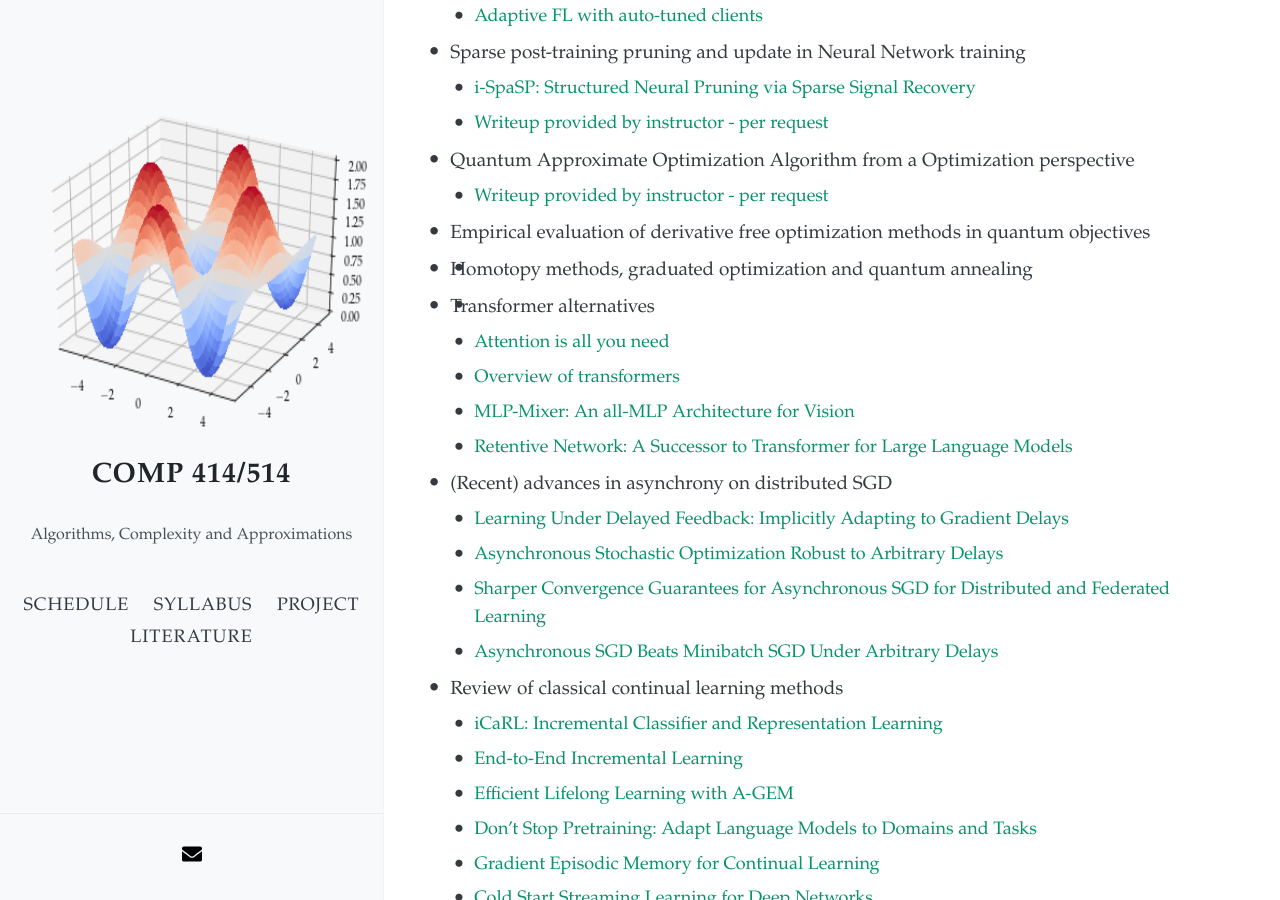
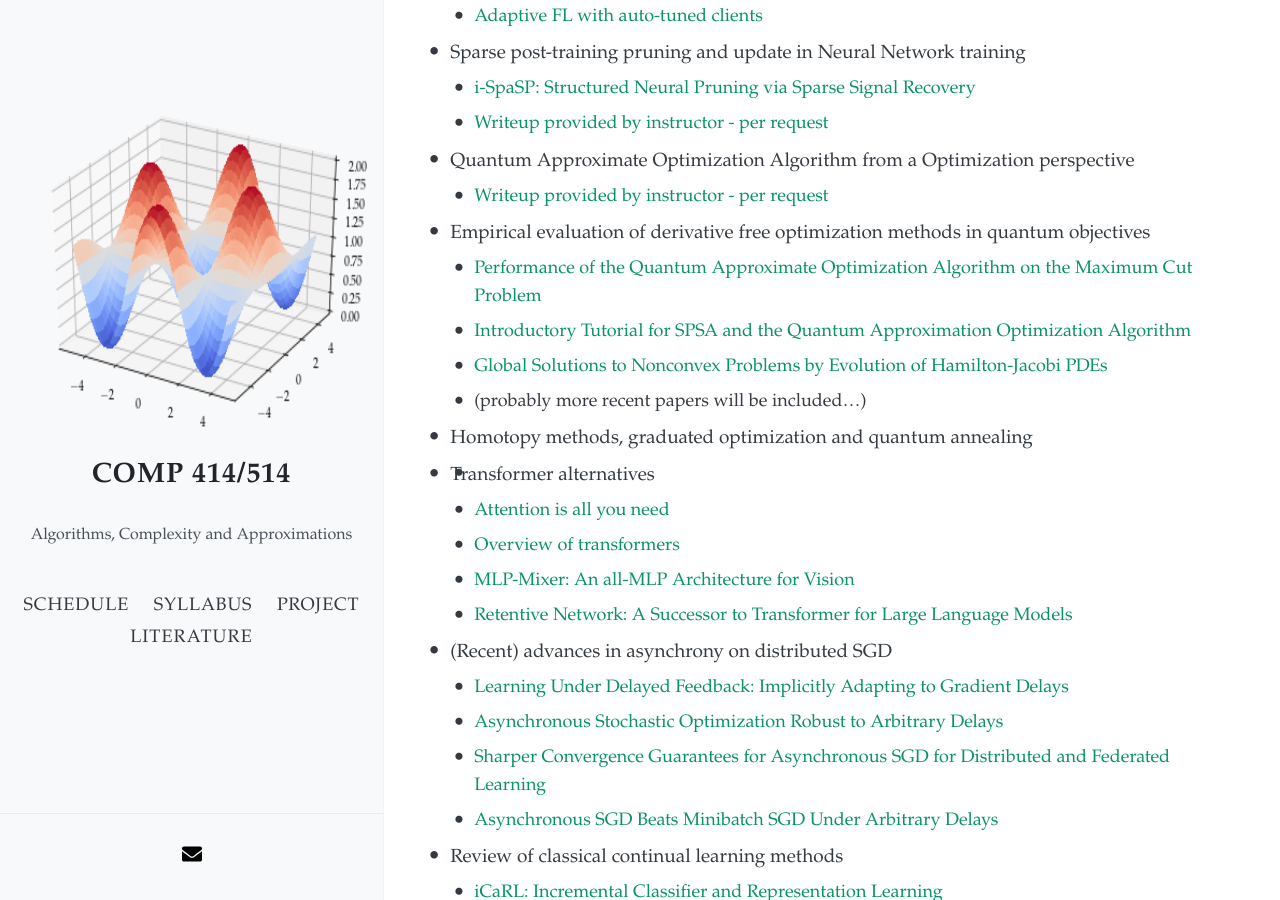
Before and after one commit to akyrillidis/comp414-514, a Jekyll site: the page built from project.md, in a window 1280 px wide and 900 px high, scrolled down 1753 px. Built offline with Jekyll 4.4.1, drawn with Linux system fonts in a browser that asks for light colours; nearby versions of some CDN libraries.

Commit message:
Update project.md

```diff
--- a/project.md
+++ b/project.md
@@ -58,7 +58,10 @@ The course project can be categorized as a literature review, original research,
   - [Writeup provided by instructor - per request]()
 
 - Empirical evaluation of derivative free optimization methods in quantum objectives
-  - []()
+  - [Performance of the Quantum Approximate Optimization Algorithm on the Maximum Cut Problem](https://arxiv.org/pdf/1811.08419.pdf)
+  - [Introductory Tutorial for SPSA and the Quantum Approximation Optimization Algorithm](https://arxiv.org/pdf/2106.01578.pdf)
+  - [Global Solutions to Nonconvex Problems by Evolution of Hamilton-Jacobi PDEs](https://arxiv.org/pdf/2202.11014.pdf)
+  - (probably more recent papers will be included...)
 
 - Homotopy methods, graduated optimization and quantum annealing
   - []()
```
